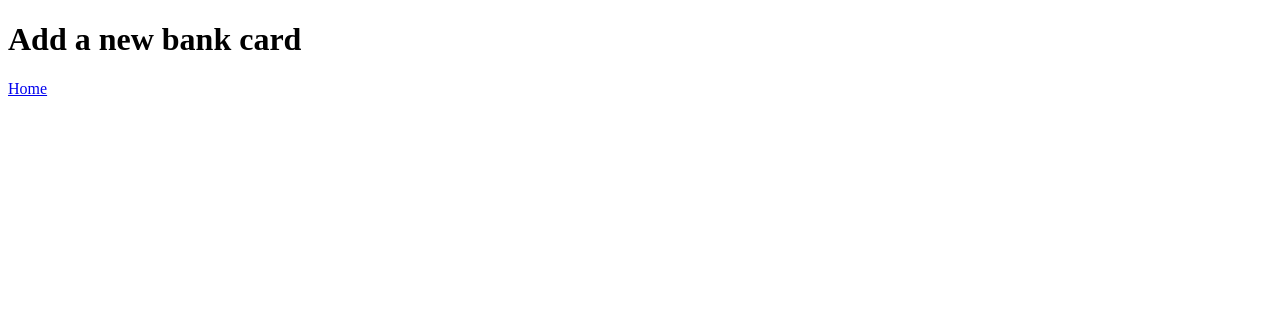
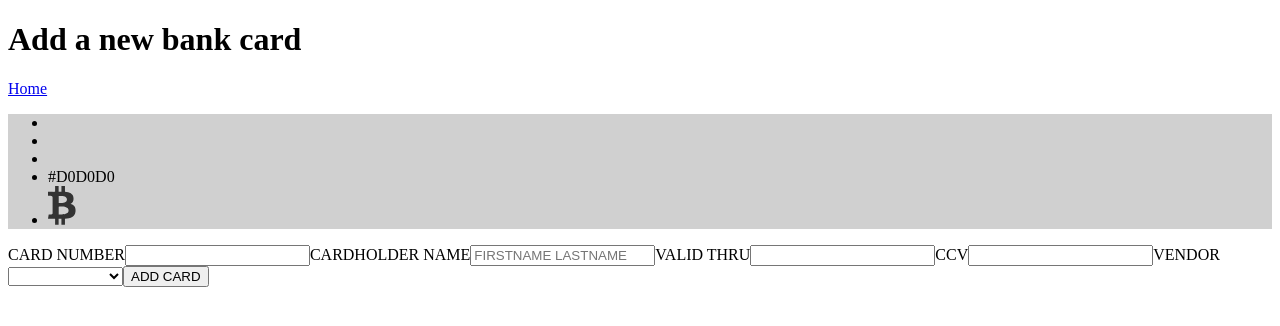
Before and after one commit to golden-sebras/FU-JS23_golden-sebras_e-wallet, a React (Vite) app: page /addcard in a window 1280 px wide. Shown: the top 326 px of the page. Built offline with nearby package versions, Linux system fonts and the light colour scheme.

Commit message:
Created form and added functionality to save to localStorage.

```diff
--- a/src/assets/constants/vendors.ts
+++ b/src/assets/constants/vendors.ts
@@ -2,28 +2,35 @@ import Vendor from "../../types/vendor";
 
 const vendors: Vendor[] = [
   {
-    id: 1,
+    id: "0",
+    name: "",
+    color: "#D0D0D0",
+    textColor: "#000000",
+    icon: "bitcoin.svg",
+  },
+  {
+    id: "1",
     name: "Bitcoin Inc",
     color: "#FFAE34",
     textColor: "#000000",
     icon: "bitcoin.svg",
   },
   {
-    id: 2,
+    id: "2",
     name: "Ninja Bank",
     color: "#222222",
     textColor: "#ffffff",
     icon: "ninja-bank.svg",
   },
   {
-    id: 3,
+    id: "3",
     name: "Block Chain Inc",
     color: "#8B58F9",
     textColor: "#ffffff",
     icon: "block-chain.svg",
   },
   {
-    id: 4,
+    id: "4",
     name: "Evil Corp",
     color: "#F33355",
     textColor: "#ffffff",
--- a/src/assets/fakeData/cards.ts
+++ b/src/assets/fakeData/cards.ts
@@ -5,48 +5,36 @@ const cards: Card[] = [
     id: 1,
     cardNumber: "1234123412341234",
     name: "Test Testsson",
-    validThrough: {
-      month: "01",
-      year: "24",
-    },
-    ccv: 123,
-    vendorId: 1,
+    validThrough: "12/24",
+    ccv: "123",
+    vendorId: "1",
     active: true,
   },
   {
     id: 2,
     cardNumber: "1234123412341234",
     name: "Test Testsson",
-    validThrough: {
-      month: "01",
-      year: "24",
-    },
-    ccv: 123,
-    vendorId: 2,
+    validThrough: "12/24",
+    ccv: "123",
+    vendorId: "2",
     active: false,
   },
   {
     id: 3,
     cardNumber: "1234123412341234",
     name: "Test Testsson",
-    validThrough: {
-      month: "01",
-      year: "24",
-    },
-    ccv: 123,
-    vendorId: 3,
+    validThrough: "12/24",
+    ccv: "123",
+    vendorId: "3",
     active: false,
   },
   {
     id: 4,
     cardNumber: "1234123412341234",
     name: "Test Testsson",
-    validThrough: {
-      month: "01",
-      year: "24",
-    },
-    ccv: 123,
-    vendorId: 4,
+    validThrough: "12/24",
+    ccv: "123",
+    vendorId: "4",
     active: false,
   },
 ];
--- a/src/components/Card.tsx
+++ b/src/components/Card.tsx
@@ -3,16 +3,21 @@ import vendors from "../assets/constants/vendors";
 import Vendor from "../types/vendor";
 
 const CardComponent = ({ card }: { card: Card }) => {
-  const cardVendor = vendors.find((vendor) => vendor.id === card.vendorId) as Vendor;
+  const cardVendor = vendors.find(
+    (vendor) => vendor.id === card.vendorId
+  ) as Vendor;
 
   return (
     <div>
-      <ul style={{ backgroundColor: cardVendor.color, color: cardVendor.textColor }}>
+      <ul
+        style={{
+          backgroundColor: cardVendor.color,
+          color: cardVendor.textColor,
+        }}
+      >
         <li>{card.cardNumber}</li>
         <li>{card.name}</li>
-        <li>
-          {card.validThrough.month}/{card.validThrough.year}
-        </li>
+        <li>{card.validThrough}</li>
         <li>{cardVendor.color}</li>
         <li>
           <img src={`../assets/img/${cardVendor.icon}`} />
--- a/src/components/CardForm.tsx
+++ b/src/components/CardForm.tsx
@@ -0,0 +1,68 @@
+import { ChangeEventHandler, MouseEventHandler } from "react";
+import vendors from "../assets/constants/vendors";
+import Card from "../types/card";
+
+const CardForm = ({
+  card,
+  onChange,
+  onSubmit,
+}: {
+  card: Card;
+  onChange: ChangeEventHandler;
+  onSubmit: MouseEventHandler;
+}) => {
+  return (
+    <form>
+      <label htmlFor="cardNumber">CARD NUMBER</label>
+      <input
+        type="number"
+        name="cardNumber"
+        id="cardNumber"
+        maxLength={16}
+        onChange={onChange}
+        value={card.cardNumber}
+        required
+      />
+      <label htmlFor="name">CARDHOLDER NAME</label>
+      <input
+        type="text"
+        name="name"
+        id="name"
+        placeholder="FIRSTNAME LASTNAME"
+        onChange={onChange}
+        required
+      />
+      <label htmlFor="validThrough">VALID THRU</label>
+      <input
+        type="text"
+        name="validThrough"
+        id="validThrough"
+        required
+        onChange={onChange}
+      />
+      <label htmlFor="ccv">CCV</label>
+      <input type="text" name="ccv" id="ccv" required onChange={onChange} />
+      <label htmlFor="vendorId">VENDOR</label>
+      <select
+        id="vendorId"
+        name="vendorId"
+        defaultValue={"0"}
+        onChange={onChange}
+        required
+      >
+        <option value="0" disabled></option>
+        {vendors.map((vendor) => (
+          <option key={`vendor-${vendor.id}`} value={vendor.id}>
+            {vendor.name}
+          </option>
+        ))}
+      </select>
+      <button onClick={onSubmit}>ADD CARD</button>
+    </form>
+  );
+};
+
+export default CardForm;
+
+//Todo - Säkerställ att enbart nummer kan matas in i kortnummer(input) och att enbart bokstäver på "Cardholder Name"
+//Slänga in ett "/" efter dess att 2 siffror matats in i "validThrough"
--- a/src/pages/AddCard.tsx
+++ b/src/pages/AddCard.tsx
@@ -1,11 +1,55 @@
 import { Link } from "react-router-dom";
 import Top from "../components/Top";
+import CardForm from "../components/CardForm";
+import Card from "../types/card";
+
+import { useState } from "react";
+import CardComponent from "../components/Card";
 
 const AddCard = () => {
+  const initialCard: Card = {
+    id: 0,
+    cardNumber: "",
+    name: "",
+    validThrough: "",
+    ccv: "0",
+    vendorId: "0",
+    active: false,
+  };
+
+  const [temporaryCard, setTemporaryCard] = useState(initialCard);
+
+  const handleInputChange = (event: React.ChangeEvent<HTMLInputElement>) => {
+    let { name, value } = event.target;
+
+    setTemporaryCard((prevInput) => ({
+      ...prevInput,
+      [name]: value,
+    }));
+  };
+
+  const handleSubmit = (): void => {
+    let lastCardId =
+      JSON.parse(localStorage.getItem("lastCardId") as string) || 0;
+    const newCardId = lastCardId + 1;
+    localStorage.setItem("lastCardId", newCardId);
+
+    const temp = JSON.parse(localStorage.getItem("cards") as string) || [];
+    temporaryCard.id = newCardId;
+    temp.push(temporaryCard);
+    localStorage.setItem("cards", JSON.stringify(temp));
+  };
+
   return (
     <>
       <Top title="Add a new bank card" />
       <Link to="/">Home</Link>
+      <CardComponent card={temporaryCard} />
+      <CardForm
+        card={temporaryCard}
+        onChange={handleInputChange}
+        onSubmit={handleSubmit}
+      />
     </>
   );
 };
--- a/src/types/vendor.d.ts
+++ b/src/types/vendor.d.ts
@@ -1,5 +1,5 @@
 interface Vendor {
-  id: number;
+  id: string;
   name: string;
   color: string;
   textColor: string;
```
Also changed, not shown: src/types/card.d.ts (+3 -6 lines).
